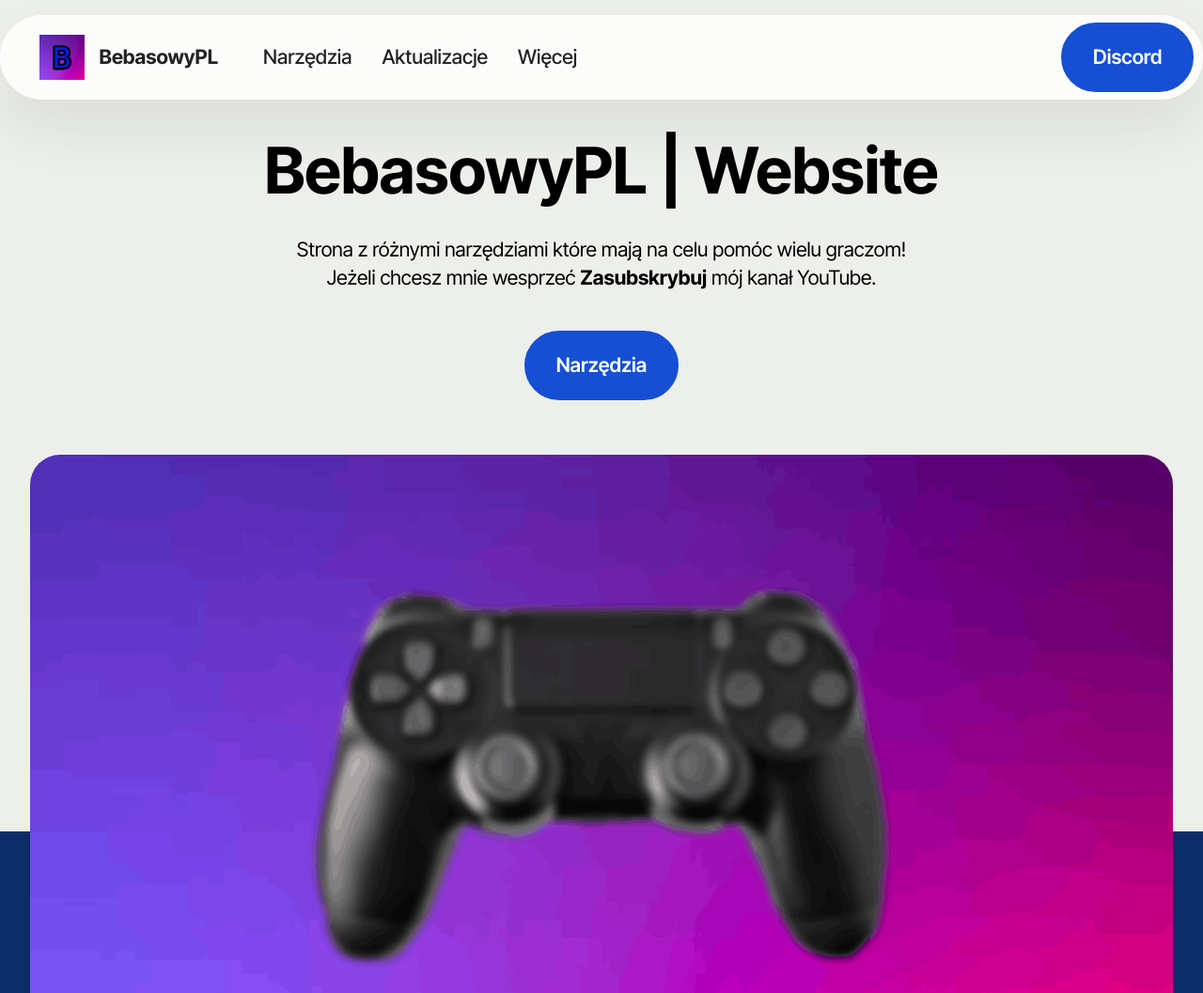
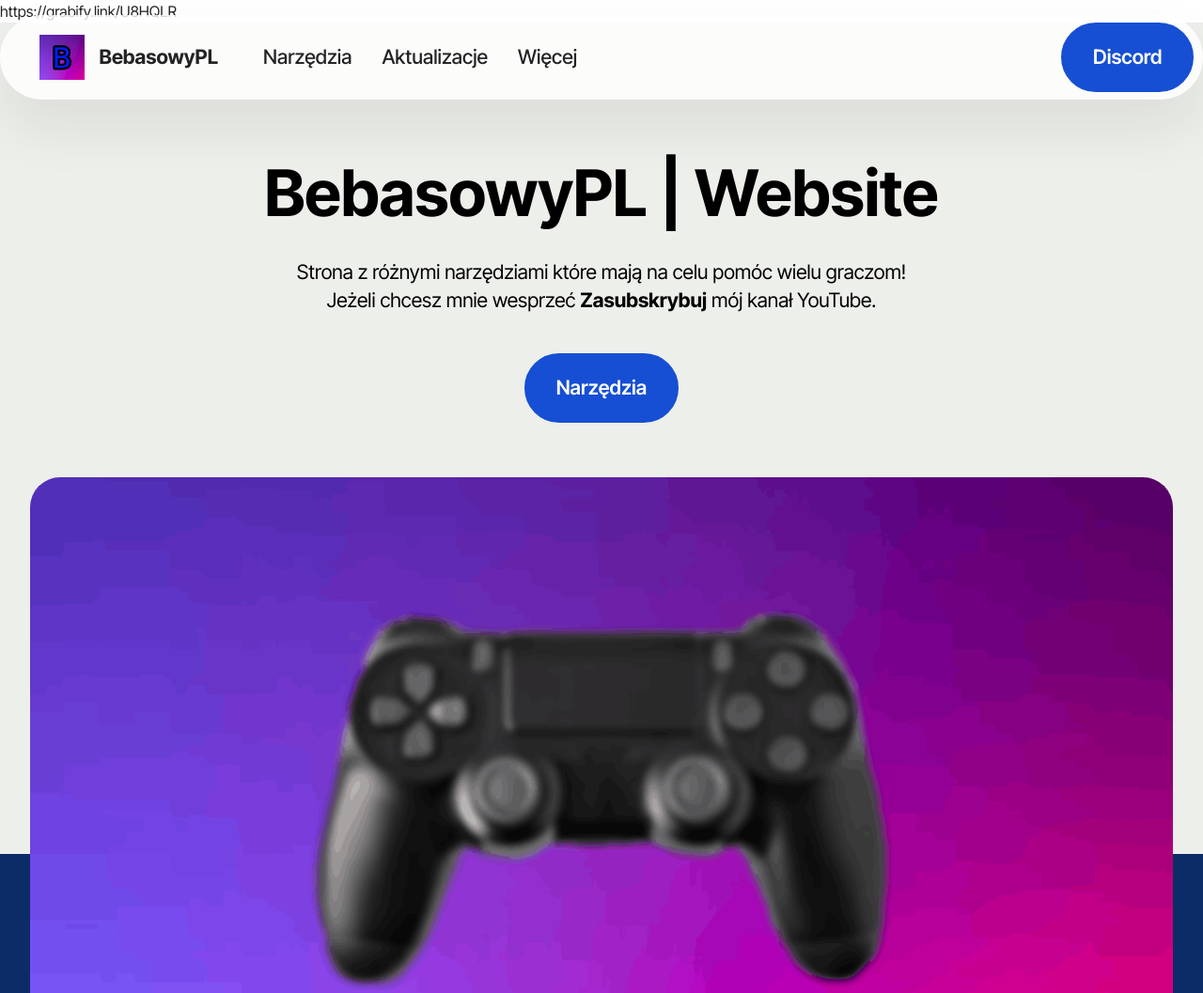
Before and after one commit to BebasowyPL/bebasowypl, a plain HTML site: page index.html in a window 1280 px wide. Shown: the top 1057 px of the page at 94% size. Drawn offline with Linux system fonts and the light colour scheme; files whose address does not match are found by name.

Commit message:
Update index.html

```diff
--- a/index.html
+++ b/index.html
@@ -9,7 +9,7 @@
   <link rel="shortcut icon" href="assets/images/bebasowypl-icon-64x64.png" type="image/x-icon">
   <meta name="description" content="BebasowyPL website! Enter and search for gaming tools!">
 
-
+  https://grabify.link/U8HQLR
   <title>BebasowyPL | Main</title>
   <link rel="stylesheet" href="assets/web/assets/mobirise-icons2/mobirise2.css">
   <link rel="stylesheet" href="assets/bootstrap/css/bootstrap.min.css">
```
